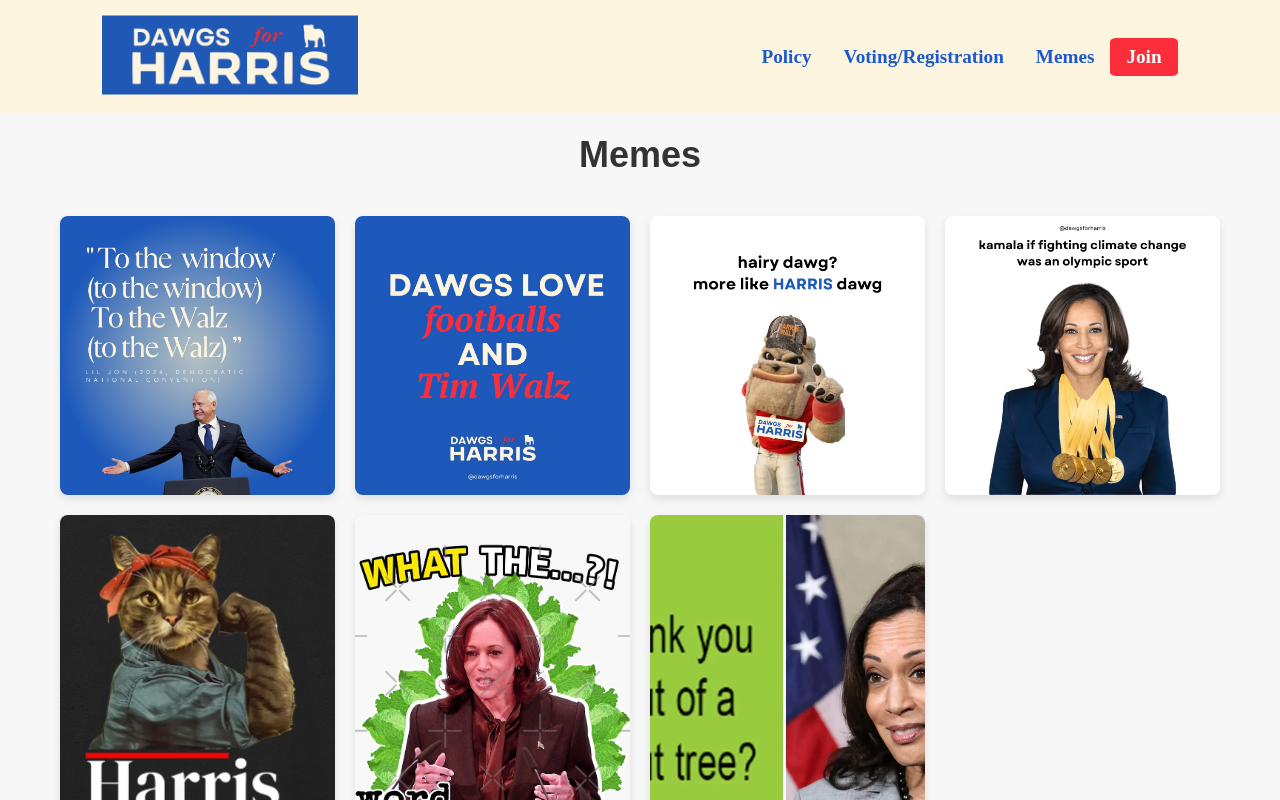
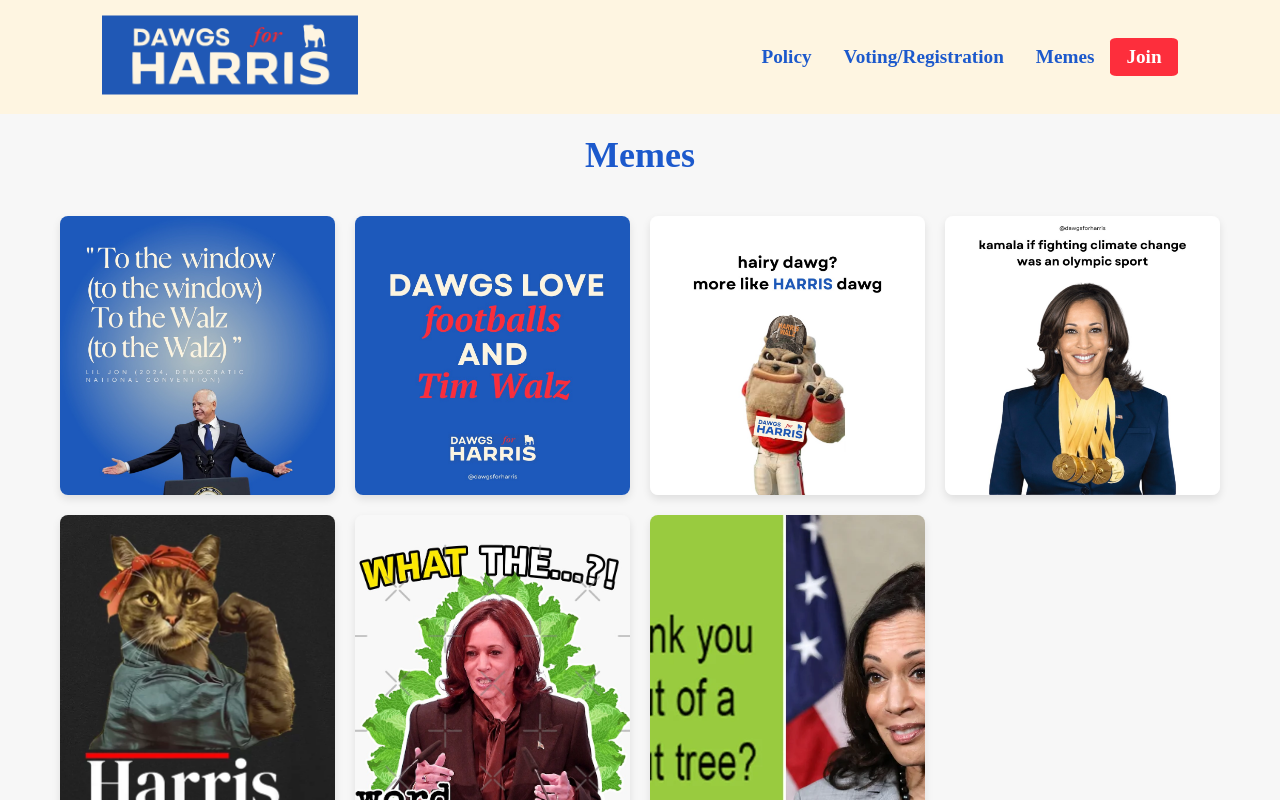
Before and after one commit to hjk81371/Dawgs-For-Harris, a React (Create React App) app in the folder dawgs_for_harris_web/: page /memes in a window 1280 px wide. Shown: the top 800 px of the page. Built offline with nearby package versions, Linux system fonts and the light colour scheme.

Commit message:
Fixed font

```diff
--- a/dawgs_for_harris_web/src/styles/MemesPage.css
+++ b/dawgs_for_harris_web/src/styles/MemesPage.css
@@ -1,5 +1,5 @@
 .memes-page {
-  font-family: 'Arial', sans-serif;
+  font-family: serif;
   padding: 20px;
   max-width: 1200px;
   margin: auto;
@@ -9,7 +9,7 @@
 .memes-page h1 {
   font-size: 36px;
   margin-bottom: 40px;
-  color: #333;
+  color: #1C59CC;
 }
 
 .memes-grid {
@@ -28,5 +28,5 @@
 }
 
 .meme-item img:hover {
-  transform: scale(1.05);
+  transform: scale(1.001);
 }
--- a/dawgs_for_harris_web/src/styles/PolicyPage.css
+++ b/dawgs_for_harris_web/src/styles/PolicyPage.css
@@ -1,5 +1,5 @@
 .policy-page {
-  font-family: 'Arial', sans-serif;
+  font-family: serif;
   padding: 20px;
   max-width: 800px;
   margin: auto;
--- a/dawgs_for_harris_web/src/styles/VotingRegistrationPage.css
+++ b/dawgs_for_harris_web/src/styles/VotingRegistrationPage.css
@@ -10,6 +10,7 @@
   }
 
   .voting-registration-page {
+    font-family: serif;
     max-width: 1200px;
     margin: 0 auto;
     padding: 2rem;
```
